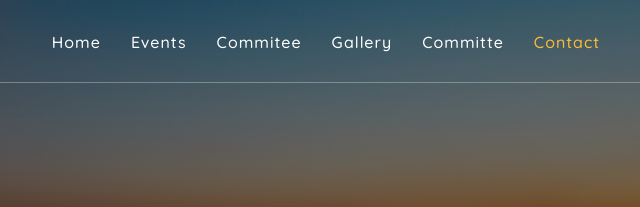
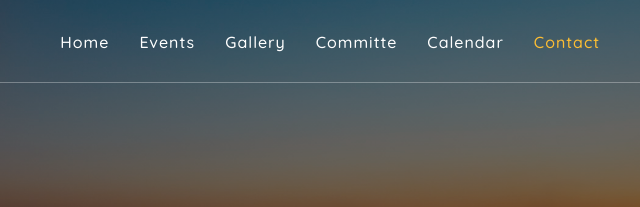
Before and after one commit to kousiktn/sootamilsangam, a plain HTML site: page contact.html in a window 1280 px wide. Shown: the top 207 px of the page, 590-1230 px from the left. Drawn offline with nearby package versions, Linux system fonts and the light colour scheme.

Commit message:
Modify the calendar a lil bit

```diff
--- a/contact.html
+++ b/contact.html
@@ -40,9 +40,9 @@
                     <a href="index.html" class="nav-item nav-link">Home</a>
                     <!--<a href="about.html" class="nav-item nav-link">About</a>-->
                     <a href="event.html" class="nav-item nav-link">Events</a>
-                    <a href="about.html" class="nav-item nav-link">Commitee</a>
                     <a href="gallery.html" class="nav-item nav-link">Gallery</a>
                     <a href="team.html" class="nav-item nav-link">Committe</a>
+                    <a href="calendar.html" class="nav-item nav-link">Calendar</a>
                     <a href="contact.html" class="nav-item nav-link active">Contact</a>
                 </div>
             </div>
```
Also changed, not shown: 1 other file.
